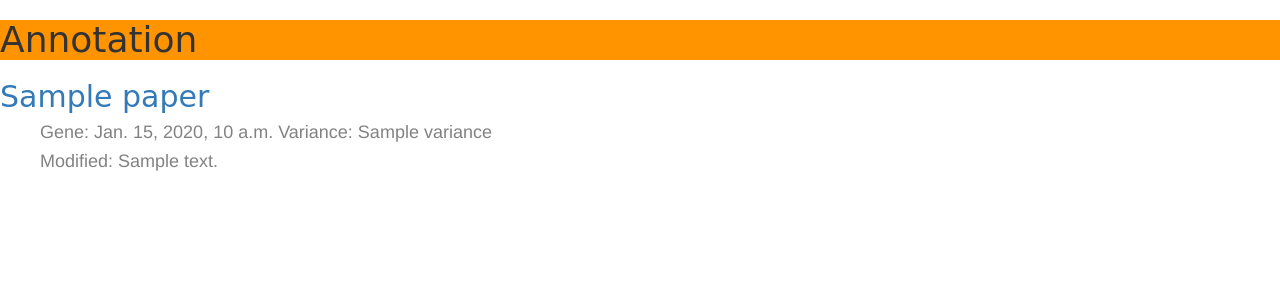
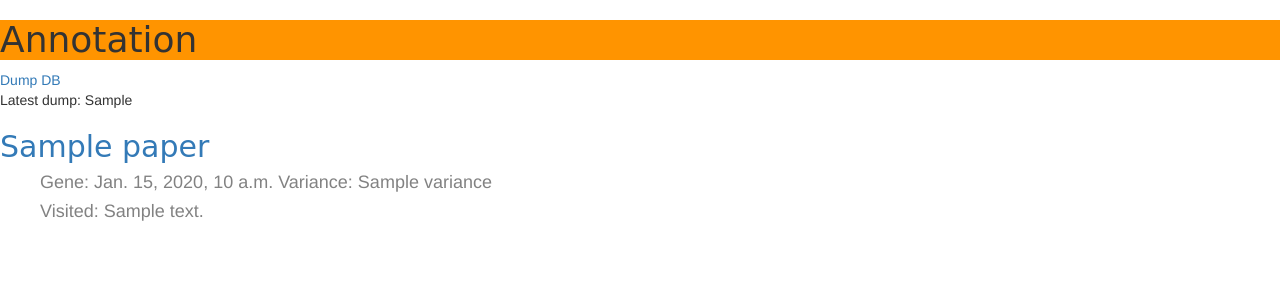
Before and after one commit to hsiaoyi0504/Annotator, a Django app: template me_annotate/templates/index.html in a window 1280 px wide. Shown: the top 300 px of the page. Run offline with Django 3.2, Linux system fonts and the light colour scheme; the template is opened without the code that fills it: most values are stand-ins (such as "Sample title", 1, 10 or a date in 2020); some libraries are stand-ins or nearby versions.

Commit message:
add dump db button

```diff
--- a/me_annotate/templates/index.html
+++ b/me_annotate/templates/index.html
@@ -11,6 +11,8 @@
     <body>
         <div>
             <h1>Annotation</h1>
+            <a href="{% url 'dump_db' %}">Dump DB</a>
+            <p>Latest dump: {{latest_dump}}<p>
         </div>
 
         {% for paper in papers %}
@@ -20,7 +22,7 @@
             </h2>
             <div class='status'>
             <h4>Gene: {{paper.modified}} Variance: {{paper.variance}}</h4>
-            <h4>Modified: {{paper.visited}}</h4>
+            <h4>Visited: {{paper.visited}}</h4>
             </div>
         </div>
     {% endfor %}
--- a/me_annotate/templates/paper.html
+++ b/me_annotate/templates/paper.html
@@ -18,7 +18,7 @@
     <body>
         <div id="content", class='texts'>
             {% for text in texts %}
-                <h4>{{text.text}}}</h4>
+                <p>{{text.text}}</p>
             {% endfor %}
         </div>
      </body>
```
Also changed, not shown: me_annotate/views.py (+11 -2 lines), 1 other file.
